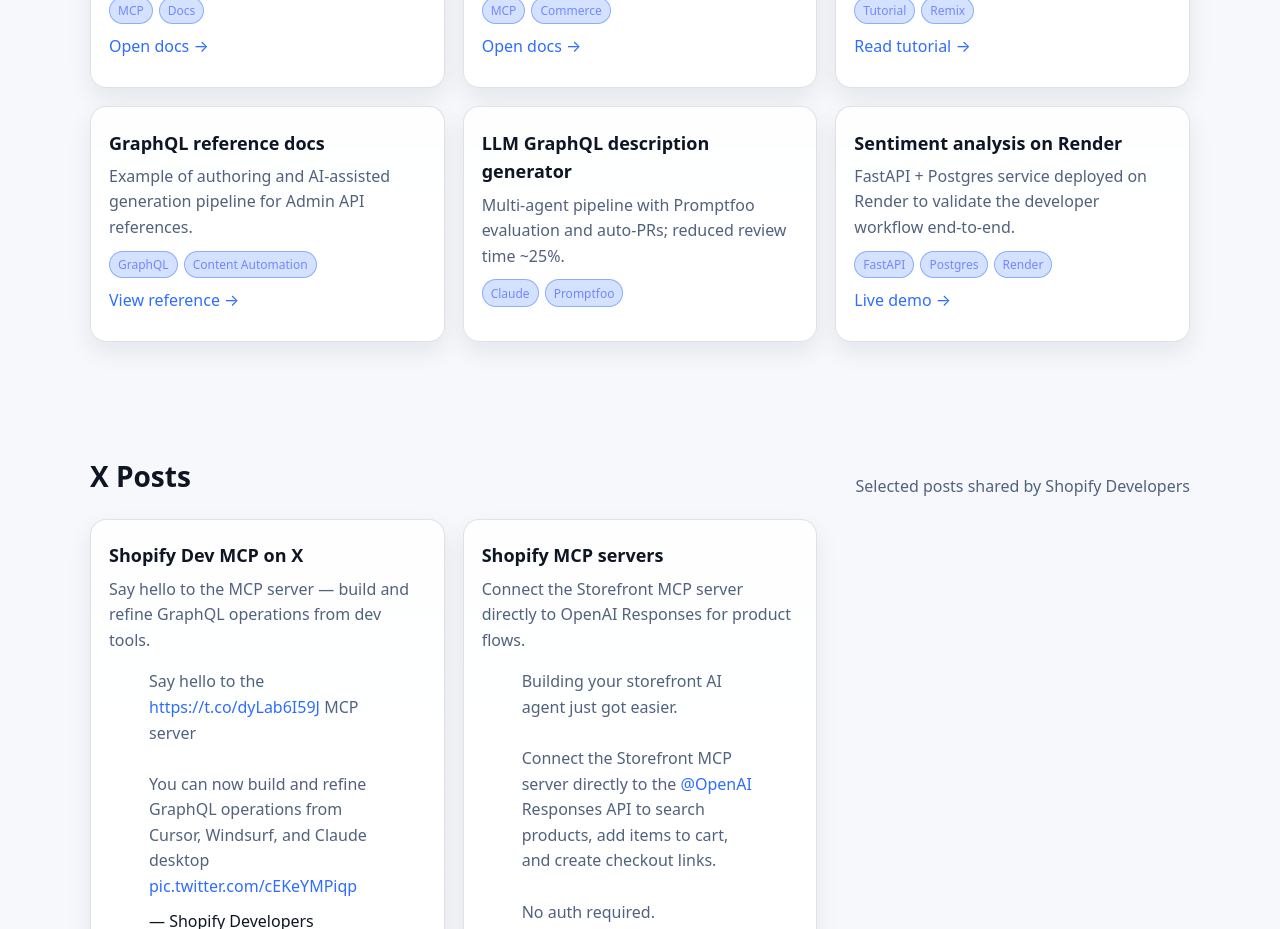
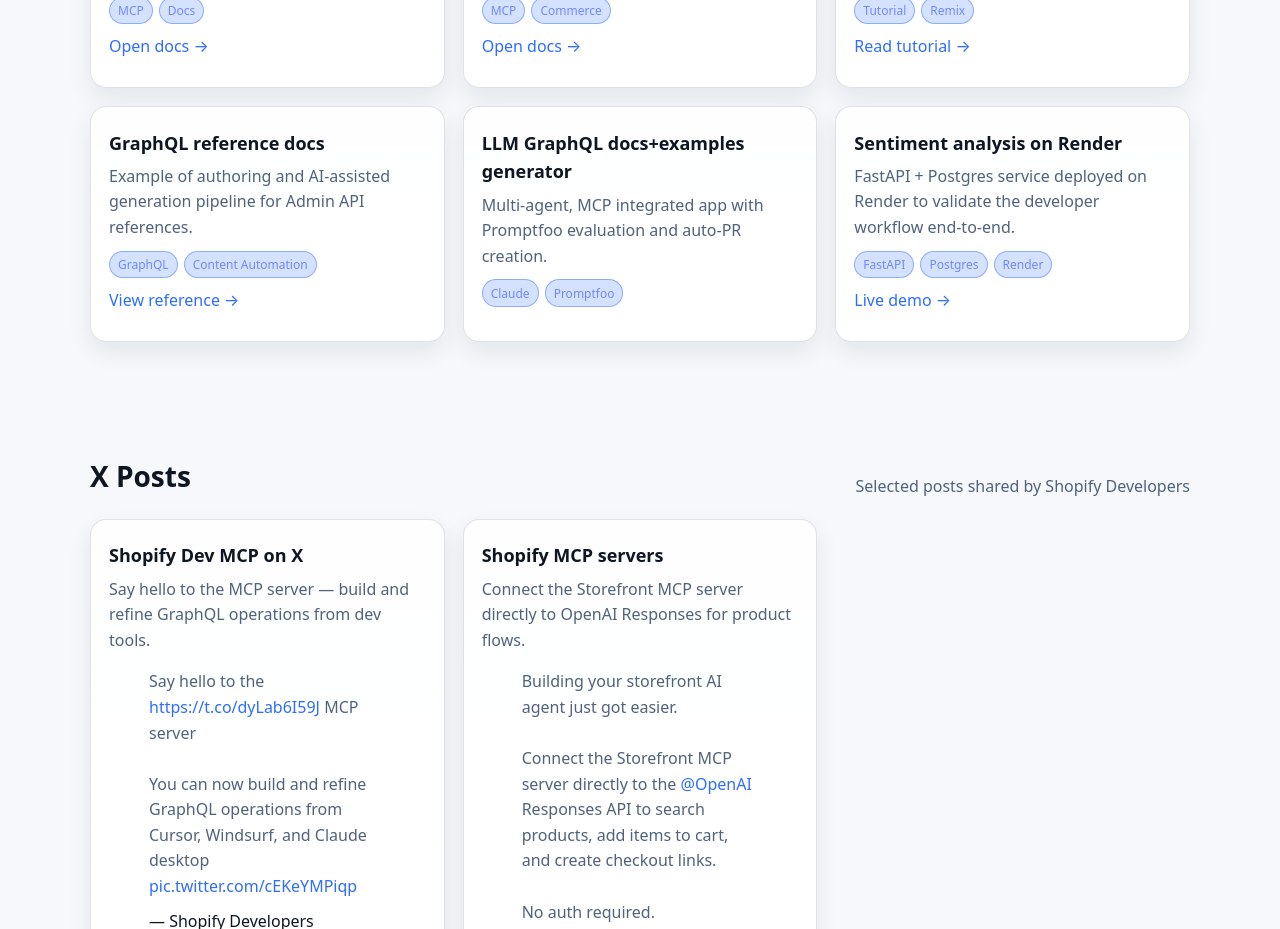
Before and after one commit to SteveUseful/steve-portfolio, a plain HTML site: page index.html in a window 1280 px wide. Shown: the part 800-1729 px from the top of the page. Drawn offline with Linux system fonts and the light colour scheme.

Commit message:
Update LLM GraphQL description and title

```diff
--- a/index.html
+++ b/index.html
@@ -285,8 +285,8 @@
           </article>
 
           <article class="card reveal">
-            <h3>LLM GraphQL description generator</h3>
-            <p>Multi-agent pipeline with Promptfoo evaluation and auto-PRs; reduced review time ~25%.</p>
+            <h3>LLM GraphQL docs+examples generator</h3>
+            <p>Multi-agent, MCP integrated app with Promptfoo evaluation and auto-PR creation.</p>
             <div class="tags"><span class="tag">Claude</span><span class="tag">Promptfoo</span></div>
           </article>
 
```
